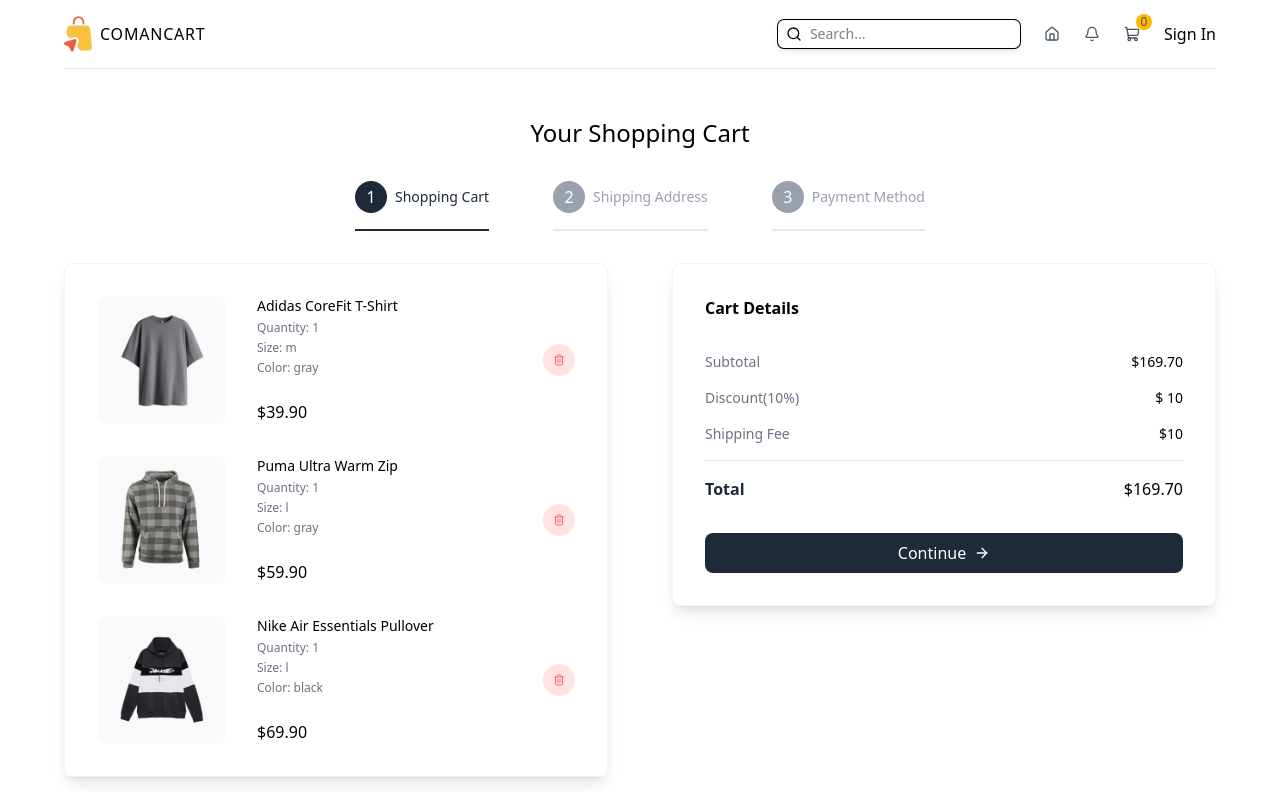
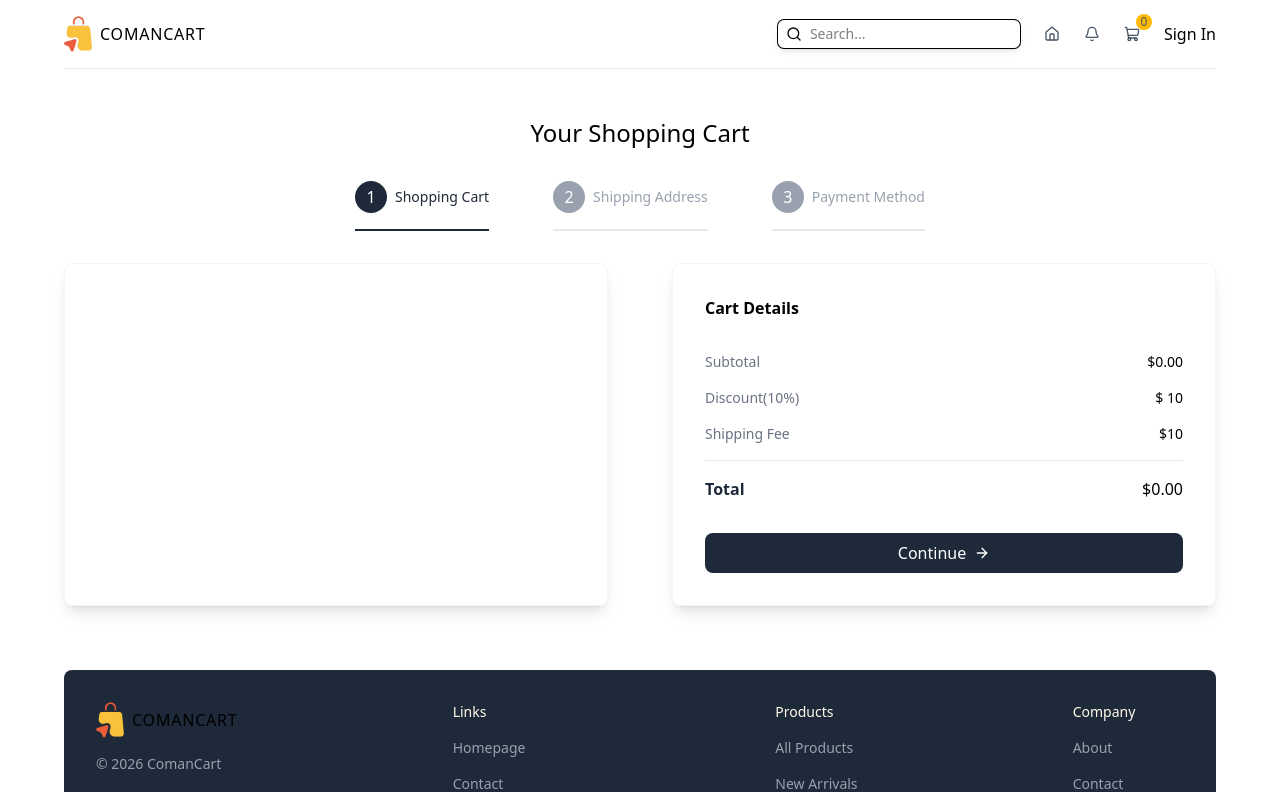
Before and after one commit to Fhonzzy/ComanCart, a Next.js app in the folder apps/client/: page /cart in a window 1280 px wide. Shown: the top 792 px of the page. Built offline with nearby package versions, Linux system fonts and the light colour scheme.

Commit message:
Implemented Zustand as a state management tool to persist and mange data in the cart function

```diff
--- a/apps/client/package.json
+++ b/apps/client/package.json
@@ -15,7 +15,9 @@
     "react": "19.2.8",
     "react-dom": "19.2.8",
     "react-hook-form": "^7.87.0",
-    "zod": "^4.5.4"
+    "react-toastify": "^11.1.0",
+    "zod": "^4.5.4",
+    "zustand": "^5.0.15"
   },
   "devDependencies": {
     "@tailwindcss/postcss": "@hookform/resolvers/zod",
--- a/apps/client/src/app/cart/page.tsx
+++ b/apps/client/src/app/cart/page.tsx
@@ -1,19 +1,13 @@
 "use client";
 import PaymentForm from "@/components/PaymentForm";
 import ShippingForm from "@/components/ShippingForm";
+import useCartStore from "@/store/cartStore";
 import { CartItemsType, ShippingFormInputs } from "@/Types/type";
 import { ArrowRight, Trash2 } from "lucide-react";
 import Image from "next/image";
 import { useRouter, useSearchParams } from "next/navigation";
 import { useState } from "react";
-
-const CartPage = () => {
-  const searchParams = useSearchParams();
-  const router = useRouter();
-  const [shippingForm, setShippingForm] = useState<ShippingFormInputs>();
-
-  const activeStep = parseInt(searchParams.get("step") || "1");
-  const steps = [
+const steps = [
     {
       id: 1,
       title: "Shopping Cart",
@@ -28,61 +22,14 @@
     },
   ];
 
-  const cartItems: CartItemsType = [
-    {
-      id: 1,
-      name: "Adidas CoreFit T-Shirt",
-      shortDescription:
-        "Lorem ipsum dolor sit amet consect adipisicing elit lorem ipsum dolor sit.",
-      description:
-        "Lorem ipsum dolor sit amet consect adipisicing elit lorem ipsum dolor sit. Lorem ipsum dolor sit amet consect adipisicing elit lorem ipsum dolor sit. Lorem ipsum dolor sit amet consect adipisicing elit lorem ipsum dolor sit.",
-      price: 39.9,
-      sizes: ["s", "m", "l", "xl", "xxl"],
-      colors: ["gray", "purple", "green"],
-      images: {
-        gray: "/products/1g.png",
-        purple: "/products/1p.png",
-        green: "/products/1gr.png",
-      },
-      quantity: 1,
-      selectedSize: "m",
-      selectedColor: "gray",
-    },
-    {
-      id: 2,
-      name: "Puma Ultra Warm Zip",
-      shortDescription:
-        "Lorem ipsum dolor sit amet consect adipisicing elit lorem ipsum dolor sit.",
-      description:
-        "Lorem ipsum dolor sit amet consect adipisicing elit lorem ipsum dolor sit. Lorem ipsum dolor sit amet consect adipisicing elit lorem ipsum dolor sit. Lorem ipsum dolor sit amet consect adipisicing elit lorem ipsum dolor sit.",
-      price: 59.9,
-      sizes: ["s", "m", "l", "xl"],
-      colors: ["gray", "green"],
-      images: { gray: "/products/2g.png", green: "/products/2gr.png" },
-      quantity: 1,
-      selectedSize: "l",
-      selectedColor: "gray",
-    },
-    {
-      id: 3,
-      name: "Nike Air Essentials Pullover",
-      shortDescription:
-        "Lorem ipsum dolor sit amet consect adipisicing elit lorem ipsum dolor sit.",
-      description:
-        "Lorem ipsum dolor sit amet consect adipisicing elit lorem ipsum dolor sit. Lorem ipsum dolor sit amet consect adipisicing elit lorem ipsum dolor sit. Lorem ipsum dolor sit amet consect adipisicing elit lorem ipsum dolor sit.",
-      price: 69.9,
-      sizes: ["s", "m", "l"],
-      colors: ["green", "blue", "black"],
-      images: {
-        green: "/products/3gr.png",
-        blue: "/products/3b.png",
-        black: "/products/3bl.png",
-      },
-      quantity: 1,
-      selectedSize: "l",
-      selectedColor: "black",
-    },
-  ];
+const CartPage = () => {
+  const searchParams = useSearchParams();
+  const router = useRouter();
+  const [shippingForm, setShippingForm] = useState<ShippingFormInputs>();
+
+  const activeStep = parseInt(searchParams.get("step") || "1");
+
+  const {cart, removeFromCart} = useCartStore()
   return (
     <div className="flex flex-col gap-8 items-center justify-center mt-12">
       {/**TITLE */}
@@ -118,7 +65,7 @@
         {/* STEPS */}
         <div className="w-full lg:w-7/12 shadow-lg border-1 border-gray-100 p-8 rounded-lg flex flex-col gap-8">
           {activeStep === 1 ? (
-            cartItems.map((item) => (
+            cart.map((item) => (
               <div className="flex items-center justify-between" key={item.id}>
                 <div className="flex gap-8">
                   <div className="relative w-32 h-32 bg-gray-50 rounded-lg overflow-hidden">
@@ -139,7 +86,7 @@
                     <p className="font-medium">${item.price.toFixed(2)}</p>
                   </div>
                 </div>
-                <button className="w-8 h-8 rounded-full bg-red-100 hover:bg-red-200 transition-all duration-300 text-red-400 flex items-center justify-center cursor-pointer">
+                <button onClick={()=>removeFromCart(item)} className="w-8 h-8 rounded-full bg-red-100 hover:bg-red-200 transition-all duration-300 text-red-400 flex items-center justify-center cursor-pointer">
                   <Trash2 className="w-3 h-3" />
                 </button>
               </div>
@@ -162,7 +109,7 @@
               <p className="text-gray-500">Subtotal</p>
               <p className="font-medium">
                 $
-                {cartItems
+                {cart
                   .reduce((acc, item) => acc + item.price * item.quantity, 0)
                   .toFixed(2)}
               </p>
@@ -180,7 +127,7 @@
               <p className="text-gray-800 font-semibold">Total</p>
               <p className="font-medium">
                 $
-                {cartItems
+                {cart
                   .reduce((acc, item) => acc + item.price * item.quantity, 0)
                   .toFixed(2)}
               </p>
--- a/apps/client/src/app/layout.tsx
+++ b/apps/client/src/app/layout.tsx
@@ -3,6 +3,7 @@
 import "./globals.css";
 import Navbar from "@/components/Navbar";
 import Footer from "@/components/Footer";
+import { ToastContainer } from "react-toastify";
 
 const geistSans = Geist({
   variable: "--font-geist-sans",
@@ -30,6 +31,7 @@
           {children}
           <Footer />
         </div>
+        <ToastContainer position="bottom-right"/>
       </body>
     </html>
   );
--- a/apps/client/src/components/ProductCard.tsx
+++ b/apps/client/src/components/ProductCard.tsx
@@ -1,16 +1,20 @@
 "use client";
 
+import useCartStore from "@/store/cartStore";
 import { ProductType } from "@/Types/type";
 import { ShoppingCart } from "lucide-react";
 import Image from "next/image";
 import Link from "next/link";
 import { useState } from "react";
+import { toast } from "react-toastify";
 
 const ProductCard = ({ product }: { product: ProductType }) => {
   const [productTypes, setProductTypes] = useState({
     color: product.colors[0],
     size: product.sizes[0],
   });
+
+  const {addToCart} = useCartStore()
 
   const handleProductType = ({ type, value,}: {
     type: "size" | "color";
@@ -21,6 +25,17 @@
       [type]: value,
     }));
   };
+
+  const handleAddToCart = () => {
+    addToCart({
+      ...product,
+      quantity: 1,
+      selectedSize: productTypes.size,
+      selectedColor: productTypes.color
+    })
+    toast.success("Product added to cart")
+  }
+
   return (
     <div className="shadow-lg rounded-lg overflow-hidden">
       {/*PRODUCT IMAGE*/}
@@ -83,7 +98,7 @@
         {/*PRICE AND ATC BUTTON*/}
         <div className="flex items-center justify-between">
           <p className="font-medium">${product.price.toFixed(2)}</p>
-          <button className="ring-1 ring-gray-200 shadow-lg rounded-md px-2 py-1 text-sm cursor-pointer hover:text-white hover:bg-black transition-all duration-300 flex items-center gap-2">
+          <button onClick={handleAddToCart} className="ring-1 ring-gray-200 shadow-lg rounded-md px-2 py-1 text-sm cursor-pointer hover:text-white hover:bg-black transition-all duration-300 flex items-center gap-2">
             <ShoppingCart className="w-4 h-4" />
             Add to Cart
           </button>
--- a/apps/client/src/components/ShoppingCartIcon.tsx
+++ b/apps/client/src/components/ShoppingCartIcon.tsx
@@ -1,12 +1,16 @@
+"use client"
+import useCartStore from "@/store/cartStore";
 import { ShoppingCart } from "lucide-react";
 import Link from "next/link";
-import React from "react";
 
 const ShoppingCartIcon = () => {
+  const cart = useCartStore();
   return (
     <Link href={"/cart"} className="relative">
       <ShoppingCart className="w-4 h-4 text-gray-600" />
-      <span className="absolute -top-3 -right-3 bg-amber-400 text-gray-600 rounded-full w-4 h-4 flex items-center justify-center text-xs font-medium">0</span>
+      <span className="absolute -top-3 -right-3 bg-amber-400 text-gray-600 rounded-full w-4 h-4 flex items-center justify-center text-xs font-medium">
+        {0}
+      </span>
     </Link>
   );
 };
--- /dev/null
+++ b/apps/client/src/store/cartStore.ts
@@ -0,0 +1,62 @@
+import { CartStoreActionsType, CartStoreStateType } from "../Types/type";
+import { create } from "zustand";
+import { persist, createJSONStorage } from "zustand/middleware";
+
+const useCartStore = create<CartStoreStateType & CartStoreActionsType>()(
+  persist(
+    (set) => ({
+      cart: [],
+      hasHydrated: false,
+      addToCart: (product) =>
+        set((state) => {
+          const existingIndex = state.cart.findIndex(
+            (p) =>
+              p.id === product.id &&
+              p.selectedSize === product.selectedSize &&
+              p.selectedColor === product.selectedColor
+          );
+
+          if (existingIndex !== -1) {
+            const updatedCart = [...state.cart];
+            updatedCart[existingIndex].quantity += product.quantity || 1;
+            return { cart: updatedCart };
+          }
+
+          return {
+            cart: [
+              ...state.cart,
+              {
+                ...product,
+                quantity: product.quantity || 1,
+                selectedSize: product.selectedSize,
+                selectedColor: product.selectedColor,
+              },
+            ],
+          };
+        }),
+      removeFromCart: (product) =>
+        set((state) => ({
+          cart: state.cart.filter(
+            (p) =>
+              !(
+                p.id === product.id &&
+                p.selectedSize === product.selectedSize &&
+                p.selectedColor === product.selectedColor
+              )
+          ),
+        })),
+      clearCart: () => set({ cart: [] }),
+    }),
+    {
+      name: "cart",
+      storage: createJSONStorage(() => localStorage),
+      onRehydrateStorage: () => (state) => {
+        if (state) {
+          state.hasHydrated = true;
+        }
+      },
+    }
+  )
+);
+
+export default useCartStore;
```
Also changed, not shown: apps/client/src/Types/type.ts (+11 -0 lines), 1 other file (tests, documents, lock files or other folders).
